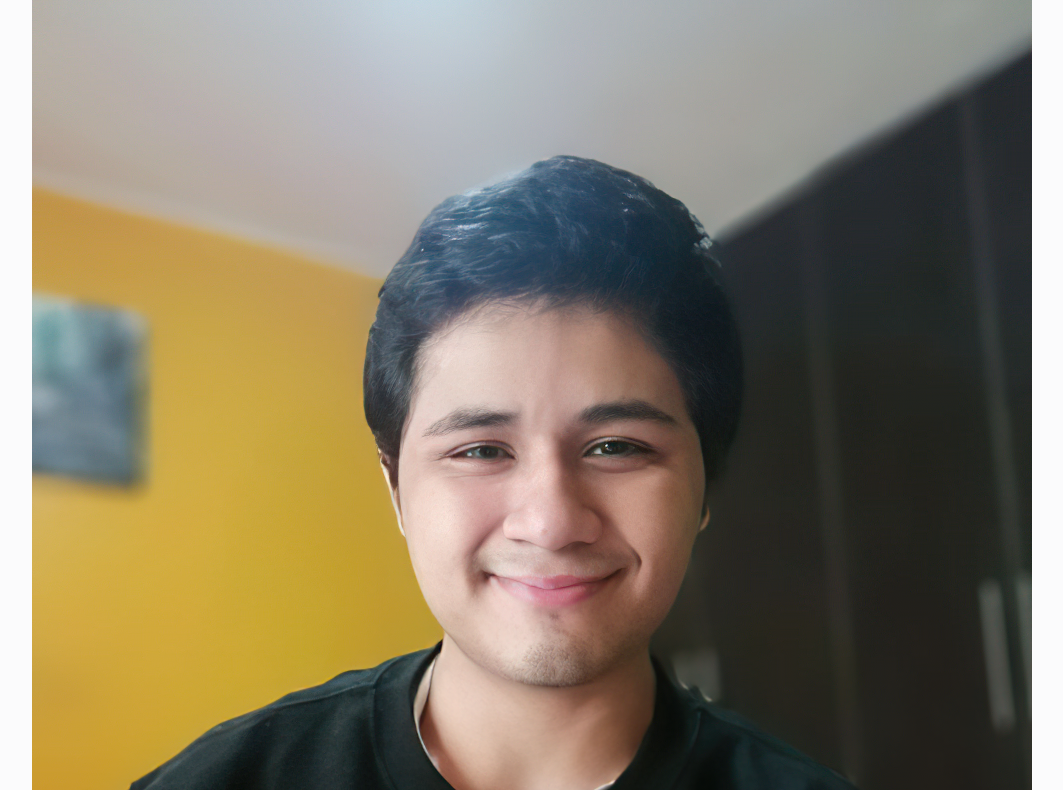
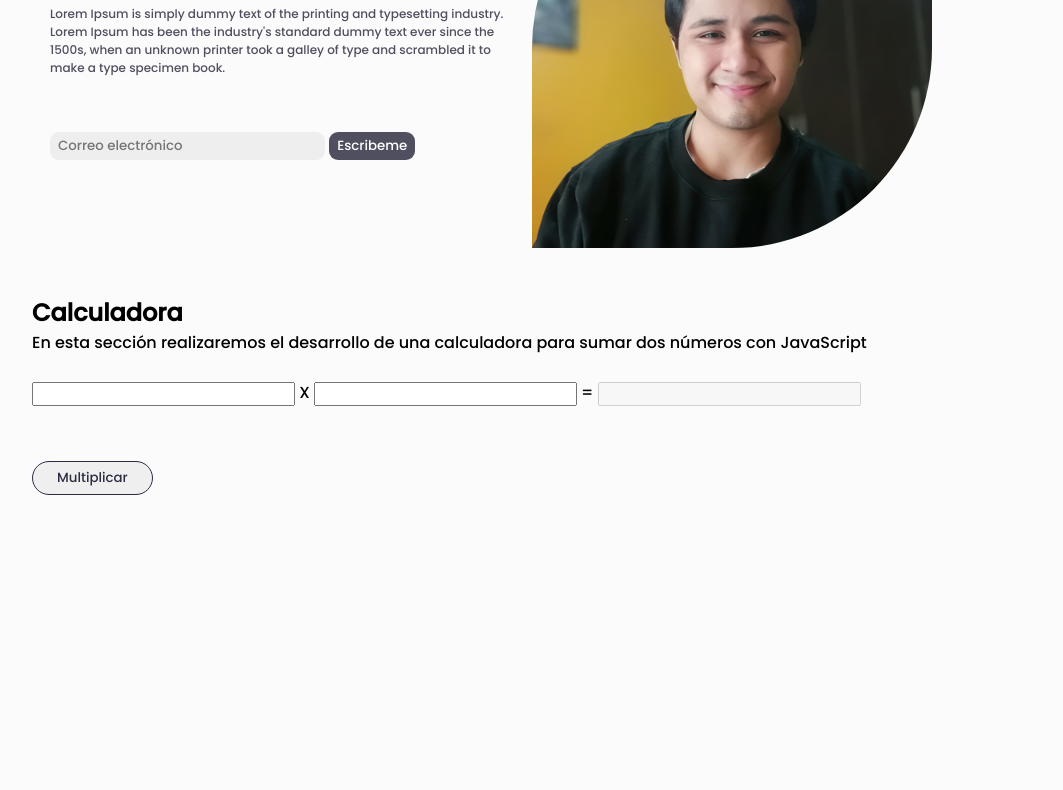
Before and after one commit to HimblerCap/fundamentos-web, a plain HTML site: page index.html in a window 1280 px wide. Shown: the part 242-1032 px from the top of the page, without its empty margins (108-1171 px from the left). After the commit the page ends 800 px from the top, so only its background shows below. Drawn offline with Linux system fonts and the light colour scheme.

Commit message:
culminación client side

```diff
--- a/index.html
+++ b/index.html
@@ -20,6 +20,8 @@
             </div>
         </div>
     </nav>
+
+
     <section>
         <div class="container">
             <div class="body">
@@ -28,14 +30,18 @@
                     <p>Lorem Ipsum is simply dummy text of the printing and typesetting industry. Lorem Ipsum has been the industry's standard dummy text ever since the 1500s, when an unknown printer took a galley of type and scrambled it to make a type specimen book.</p>
                     <div class="email-check">
                         <input type="email" placeholder="Correo electrónico">
-                        <button>Escribeme</button>
+                        <button class="btn">Escribeme</button>
                     </div>
-                </div class="body-pic">
+                </div>
+                <div class="body-pic">
                     <img src="./img/Renato.png" alt="photo">
                 </div>
             </div>
         </div>
     </section>
+
+
+    <!-- Calculadora -->
     <section>
         <div class="container">
             <div class="body-calculator">
@@ -57,5 +63,7 @@
             </div>
         </div>
     </section>
+
+    <script src="./js/index.js"></script>
 </body>
 </html>
--- /dev/null
+++ b/js/index.js
@@ -0,0 +1,9 @@
+document.getElementById("c").disabled = true;
+
+function multiplicar() {
+    const valueA = document.getElementById("a");
+    const valueB = document.getElementById("b");
+
+    var result = valueB.value * valueA.value;
+    document.getElementById("c").value = result;
+}
--- a/style/style.css
+++ b/style/style.css
@@ -59,7 +59,64 @@ nav ul li a {
 }
 
 /* Body Section */
+.body {
+    display: flex;
+}
 
+.body-text {
+    width: 50%;
+    padding: 18px;
+}
+
+.body-text h1 {
+    font-size: 2.5rem;
+    color: rgb(8,8,53);
+}
+
+.body-text p {
+    margin-top: 4%;
+    font-size: 12px;
+    color: rgb(79,79,95);
+}
+
+.email-check {
+    margin-top: 15px;
+}
+
+.email-check input {
+    border: none;
+    outline: none;
+    padding: 4px 8px;
+    border-radius:9px;
+    background: rgb(238,238,238);
+}
+
+.email-check button {
+    color: #fff;
+    border: none;
+    outline: none;
+    cursor: pointer;
+    padding: 4px 8px;
+    border-radius: 9px;
+    background: rgb(79,79,95);
+}
+
+.btn {
+    border:none;
+    outline: none;
+    color: #2b2d42;
+    cursor: pointer;
+    margin-top: 40px;
+    padding: 6px 24px;
+    border-radius: 30px;
+    border: 1px solid #2b2d42;
+}
+
+.body-pic img{
+    width: 400px;
+    border-top-left-radius: 50%;
+    border-bottom-right-radius: 50%;
+}
 
 
 
```
